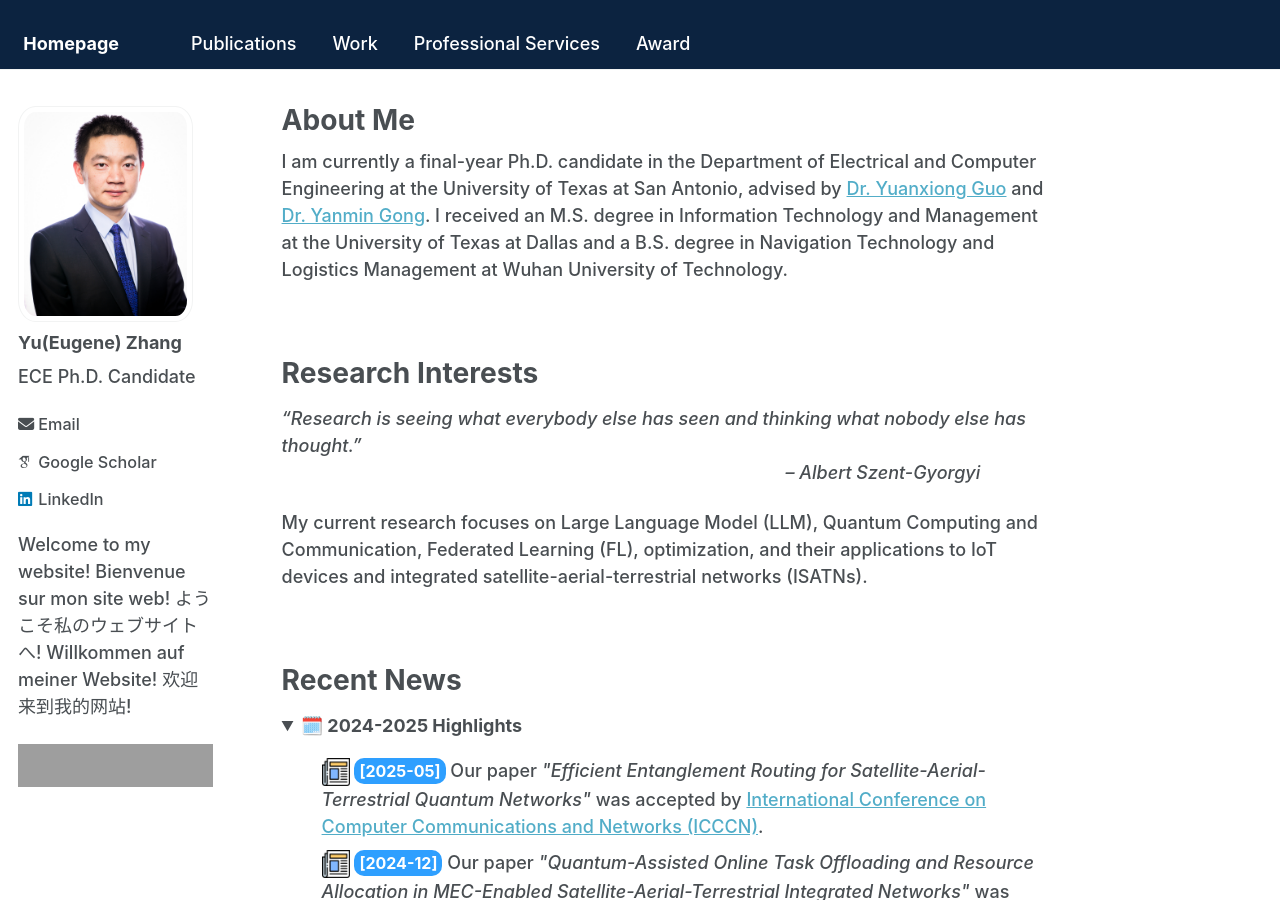
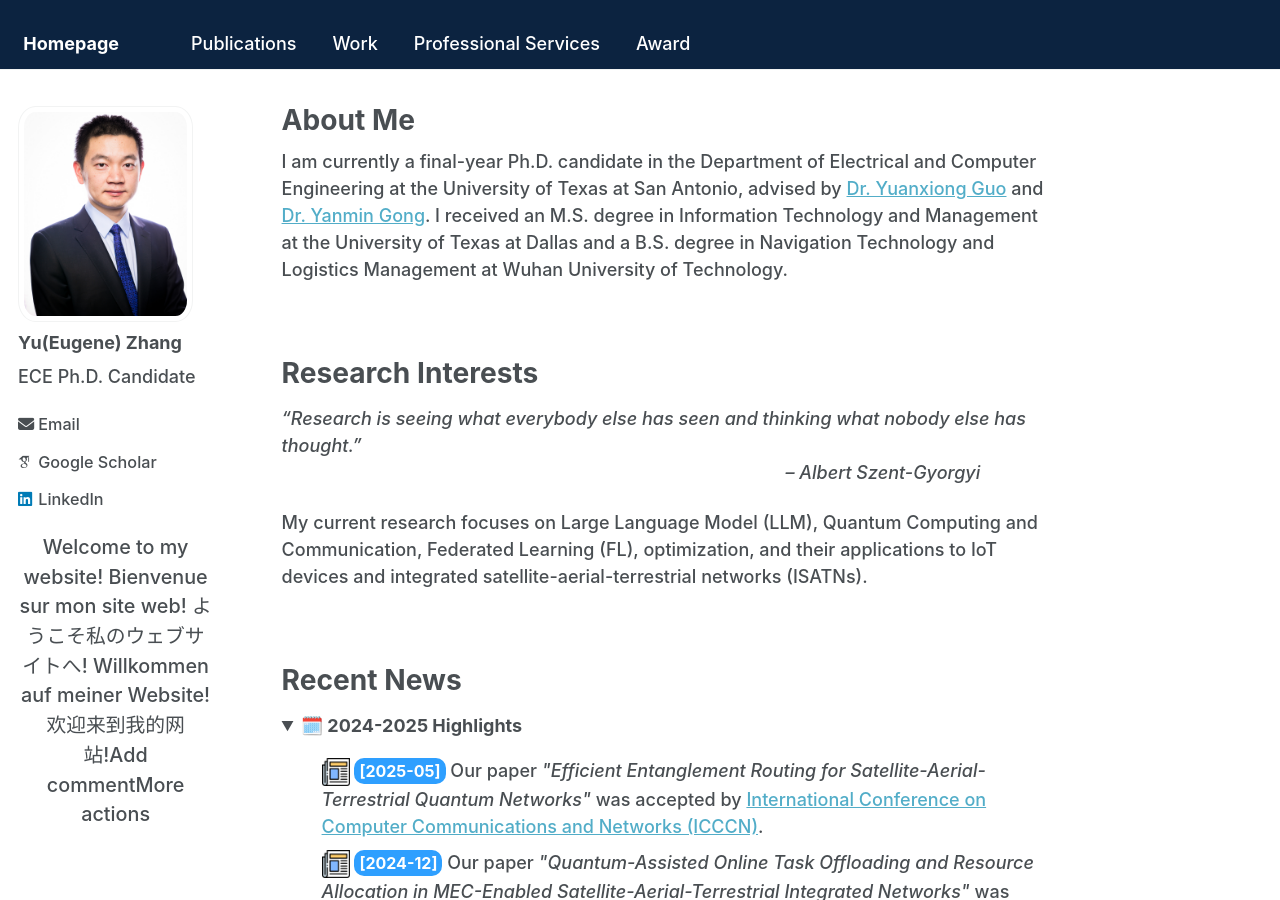
Before and after one commit to Yu-Zhang-Eugene/yu-zhang-eugene.github.io, a Jekyll site: the page built from _pages/about.md, in a window 1280 px wide and 900 px high. Built offline with Jekyll 4.4.1, drawn with Linux system fonts in a browser that asks for light colours; some web fonts are replaced; a script that is not in the unit is left out; grey boxes are pictures that could not be loaded.

Commit message:
Update sidebar.html

```diff
--- a/_includes/sidebar.html
+++ b/_includes/sidebar.html
@@ -22,12 +22,11 @@
     {% endif %}
   {% endif %}
 
-  <p>
-    Welcome to my website! Bienvenue sur mon site web! ようこそ私のウェブサイトへ! Willkommen auf meiner Website! 欢迎来到我的网站!
+  <p style="text-align: center; font-size: 1.1em;">
+    Welcome to my website! Bienvenue sur mon site web! ようこそ私のウェブサイトへ! Willkommen auf meiner Website! 欢迎来到我的网站!Add commentMore actions
   </p>
 
-  <div>
-    <a href="https://yu-zhang-eugene.github.io/"  title="ClustrMaps"><img src="//www.clustrmaps.com/map_v2.png?d=zKc_Tje-V2kL8v3E5VNlmje6haTJwfpaiZ3kF1SPXCg&cl=ffffff" /></a>
-  </div>
+  <script type="text/javascript" id="clstr_globe" src="//clustrmaps.com/globe.js?d=zKc_Tje-V2kL8v3E5VNlmje6haTJwfpaiZ3kF1SPXCg"></script>
+
   </div>
 {% endif %}
```
